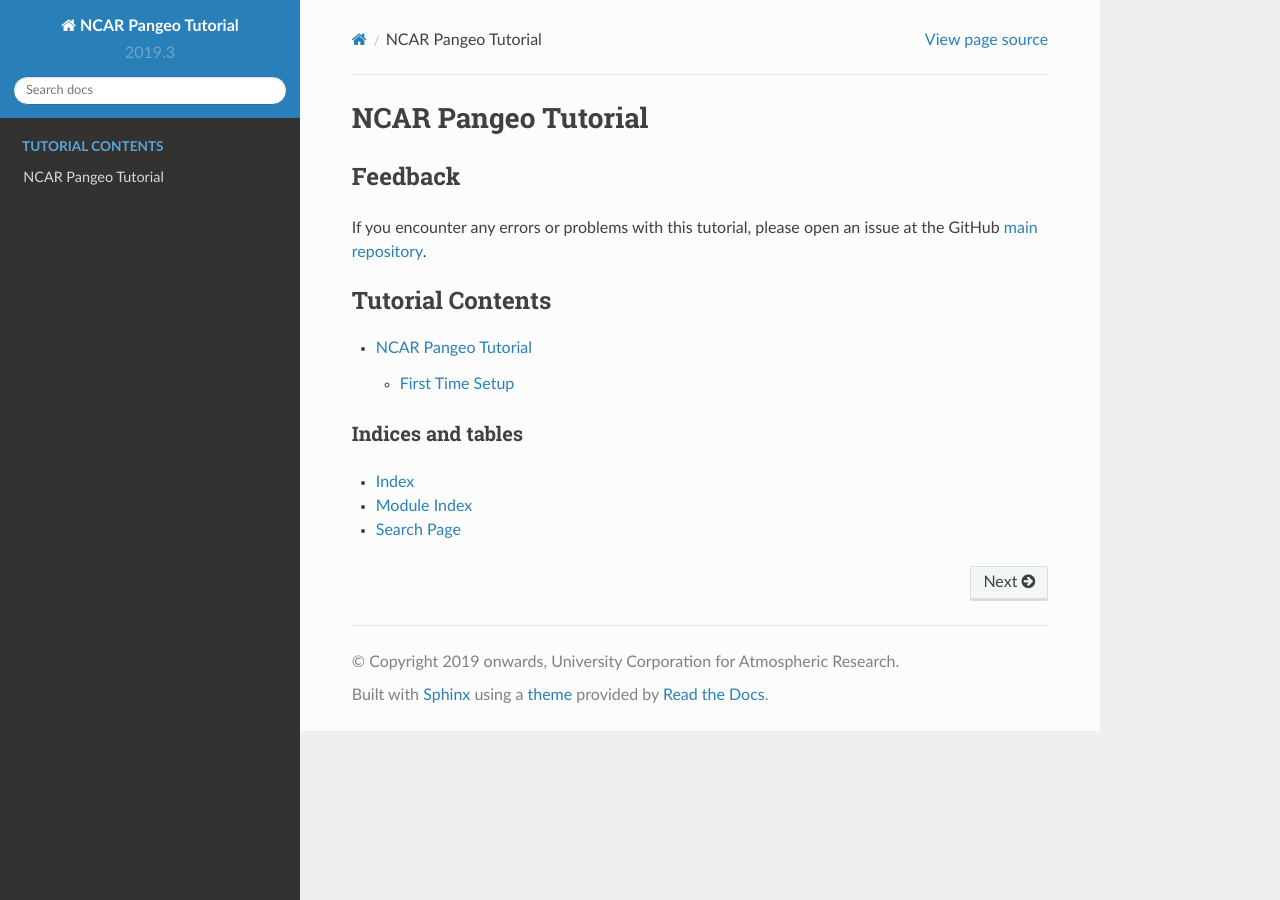
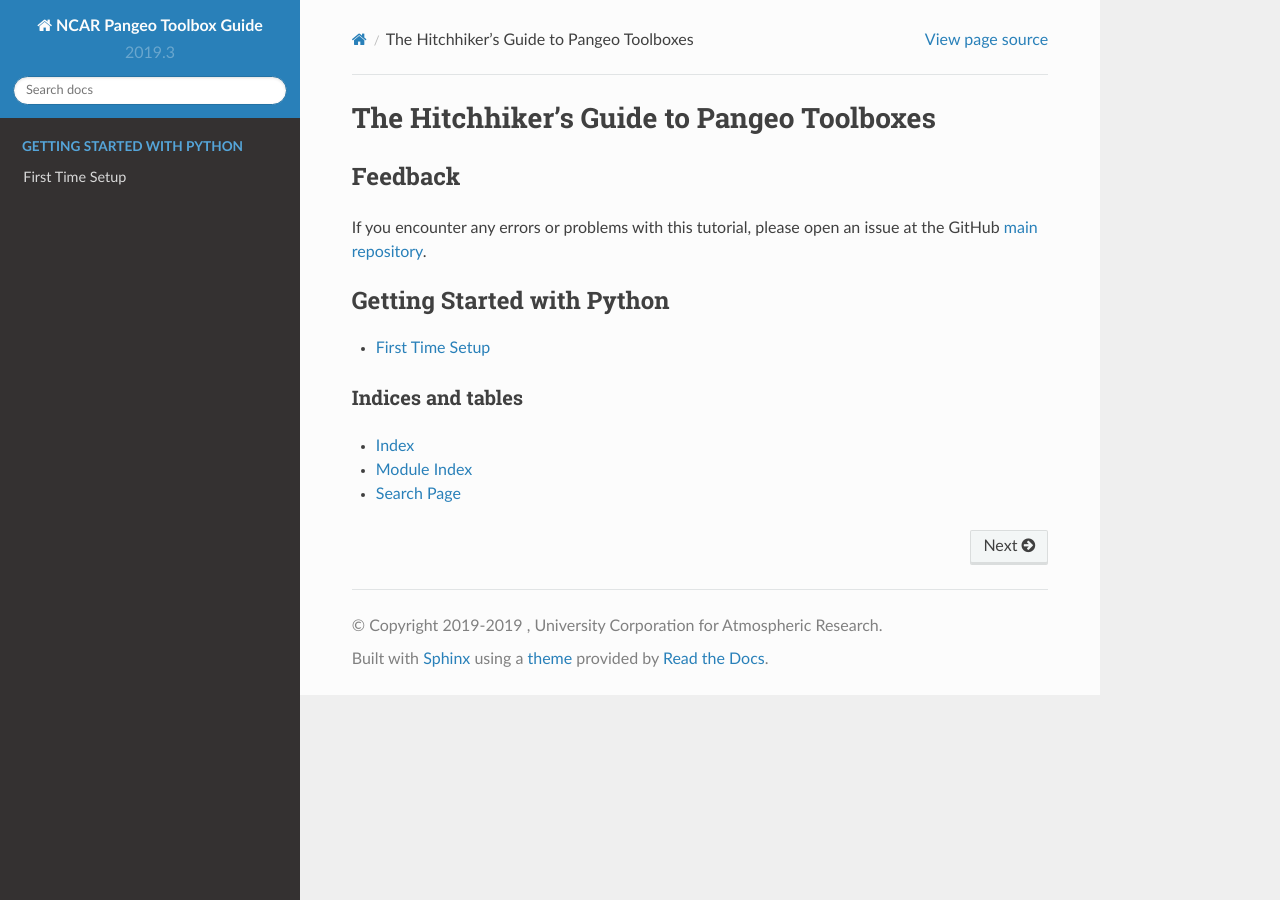
Before and after one commit to NCAR/ncar-python-tutorial, a Sphinx documentation site: the page built from docs/source/index.rst, in a window 1280 px wide. Built offline with Sphinx 7.4.7 and the Read the Docs theme 2.0.0, drawn with Linux system fonts in a browser that asks for light colours; pages that are not in the unit, such as notebooks, are missing from menus.

Commit message:
Update project info

```diff
--- a/README.rst
+++ b/README.rst
@@ -1,7 +1,3 @@
-====================
-NCAR Pangeo Tutorial
-====================
-
 First Time Setup
 -----------------
 
--- a/docs/source/conf.py
+++ b/docs/source/conf.py
@@ -14,6 +14,7 @@
 
 import sys
 import os
+import datetime
 
 # If extensions (or modules to document with autodoc) are in another directory,
 # add these directories to sys.path here. If the directory is relative to the
@@ -46,6 +47,9 @@
 
 }
 
+current_year = datetime.datetime.now().year
+current_month = datetime.datetime.now().month
+
 nbsphinx_allow_errors = True
 # Add any paths that contain templates here, relative to this directory.
 templates_path = ['_templates']
@@ -65,8 +69,8 @@
 master_doc = 'index'
 
 # General information about the project.
-project = u'NCAR Pangeo Tutorial'
-copyright = u'2019 onwards, University Corporation for Atmospheric Research'
+project = u'NCAR Pangeo Toolbox Guide'
+copyright = u'2019-{} , University Corporation for Atmospheric Research'.format(current_year)
 author = u'Earth System Informatics Team'
 
 # The version info for the project you're documenting, acts as replacement for
@@ -74,9 +78,9 @@
 # built documents.
 #
 # The short X.Y version.
-version = '2019.3'
+version = f'{current_year}.{current_month}'
 # The full version, including alpha/beta/rc tags.
-release = '2019.3'
+release = f'{current_year}.{current_month}'
 
 # The language for content autogenerated by Sphinx. Refer to documentation
 # for a list of supported languages.
@@ -132,7 +136,7 @@
 
 # The name for this set of Sphinx documents.  If None, it defaults to
 # "<project> v<release> documentation".
-# html_title = None
+html_title = 'The Hitchhiker\'s Guide to Pangeo Toolboxes'
 
 # A shorter title for the navigation bar.  Default is the same as html_title.
 # html_short_title = None
@@ -271,3 +275,7 @@
 # If true, do not generate a @detailmenu in the "Top" node's menu.
 # texinfo_no_detailmenu = False
 # ipython_execlines = []
+
+intersphinx_mapping = {
+    'python': ('https://docs.python.org/3', None),
+}
--- a/docs/source/index.rst
+++ b/docs/source/index.rst
@@ -1,6 +1,7 @@
-=====================
-NCAR Pangeo Tutorial
-=====================
+
+############################################
+The Hitchhiker’s Guide to Pangeo Toolboxes
+############################################
 
 
 Feedback
@@ -10,13 +11,26 @@
 please open an issue at the GitHub `main repository <http://github.com/NCAR/NCAR-pangeo-tutorial>`_.
 
 
+
 .. toctree::
-   :maxdepth: 2
-   :caption: Tutorial Contents
+   :maxdepth: 1
+   :caption: Getting Started with Python
 
    setup
    notebooks/python/00-python-guide-for-people-in-a-hurry
+
+
+.. toctree::
+   :maxdepth: 1
+   :caption: NumPy Guide
+
    notebooks/numpy/01-numpy-guide
+
+
+.. toctree::
+   :maxdepth: 1
+   :caption: Xarray Guide
+
    notebooks/xarray/01-xarray-introduction
    notebooks/xarray/02-xarray-betterplotting
 
```
